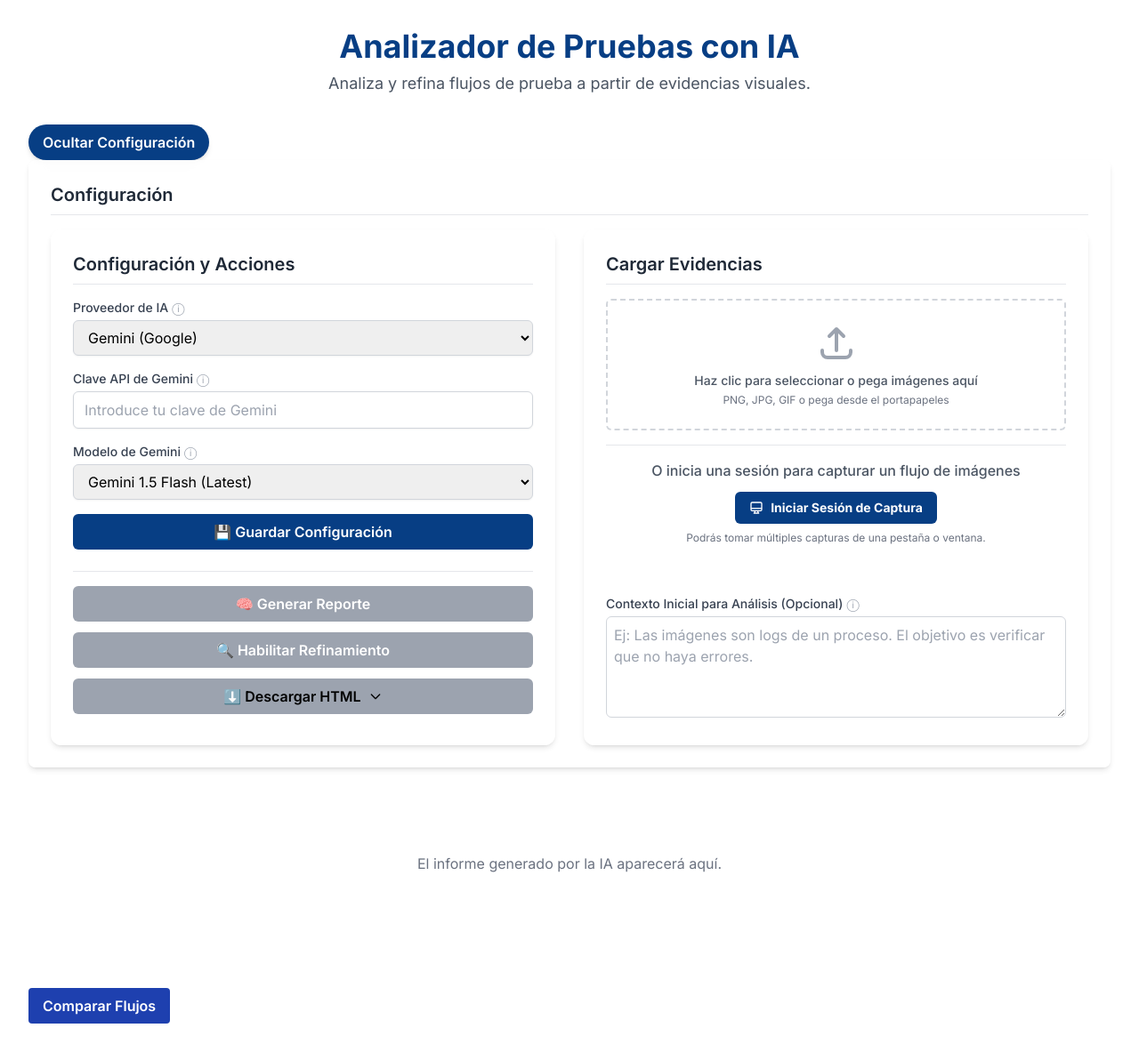
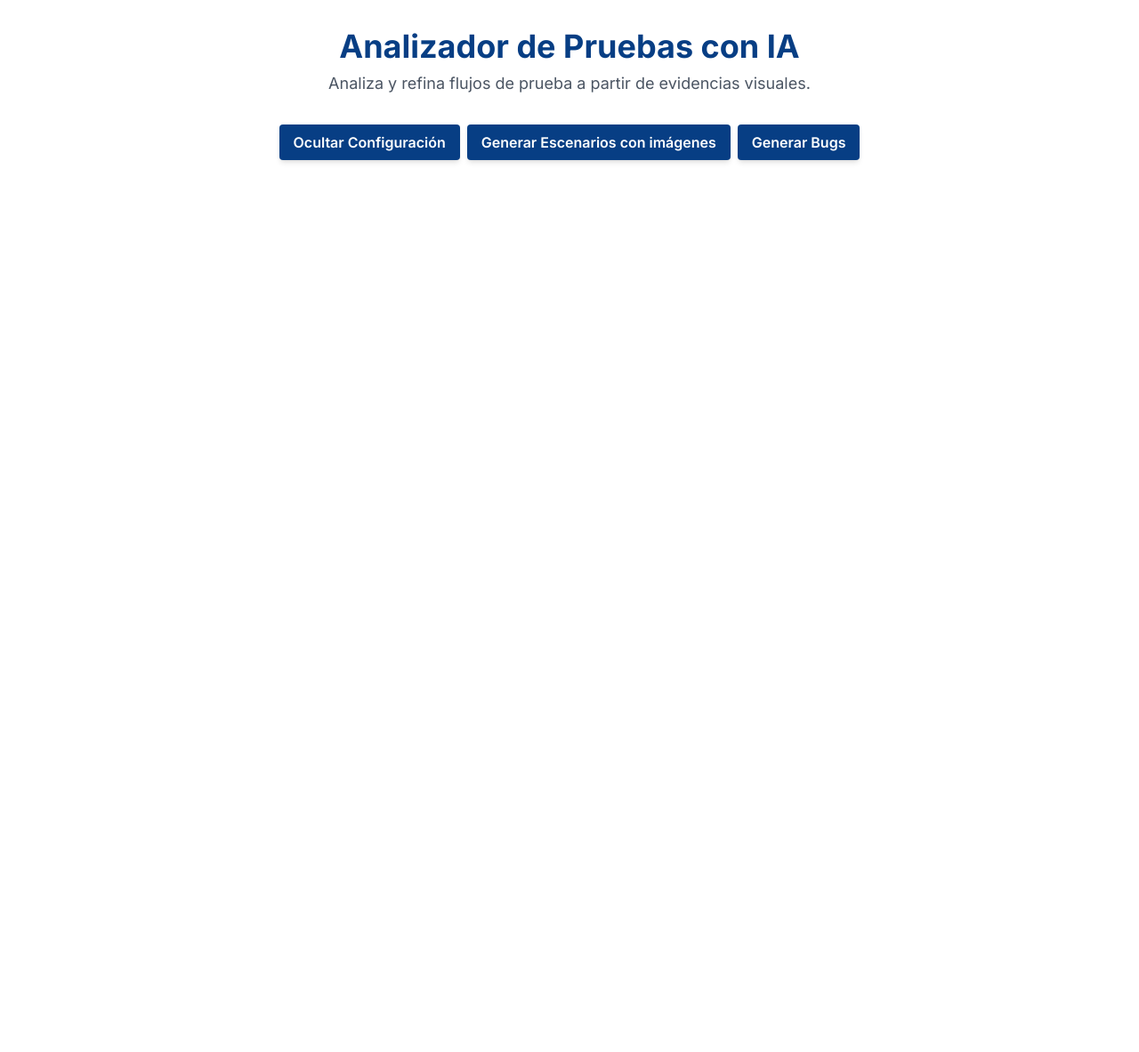
Before and after one commit to anbepa/analizador-ia-react, a React (Vite) app: page / in a window 1280 px wide. Shown: the whole page at 89% size. After the commit the page ends 800 px from the top, so only its background shows below. Built offline with nearby package versions, Linux system fonts and the light colour scheme.

Commit message:
Add scenario and bug generation toggles

```diff
--- a/src/App.jsx
+++ b/src/App.jsx
@@ -18,7 +18,9 @@ function App() {
         reports,
         isConfigVisible
     } = useAppContext();
-    const [comparisonResult, setComparisonResult] = React.useState(null);
+
+    const [showScenario, setShowScenario] = React.useState(false);
+    const [showBugs, setShowBugs] = React.useState(false);
 
     return (
         <div className="container mx-auto p-4 md:p-8 max-w-7xl">
@@ -27,8 +29,24 @@ function App() {
                 <p className="text-lg text-gray-600 mt-2">Analiza y refina flujos de prueba a partir de evidencias visuales.</p>
             </header>
 
+            <div className="flex flex-wrap gap-2 justify-center mb-4">
                 <ConfigToggler />
+                <button
+                    onClick={() => setShowScenario(!showScenario)}
+                    className="bg-primary text-white font-semibold py-2 px-4 rounded shadow-md hover:bg-primary/90 transition-colors"
+                >
+                    {showScenario ? 'Ocultar Escenarios' : 'Generar Escenarios con imágenes'}
+                </button>
+                <button
+                    onClick={() => setShowBugs(!showBugs)}
+                    className="bg-primary text-white font-semibold py-2 px-4 rounded shadow-md hover:bg-primary/90 transition-colors"
+                >
+                    {showBugs ? 'Ocultar Bugs' : 'Generar Bugs'}
+                </button>
+            </div>
             <div className="flex flex-col gap-8 mt-16 md:mt-0">
+                {showScenario && (
+                    <>
                         {isConfigVisible && (
                             <div className="bg-white rounded-lg shadow-md p-6 glassmorphism">
                                 <h2 className="text-xl font-semibold mb-4 text-gray-800 border-b pb-2">Configuración</h2>
@@ -44,17 +62,10 @@ function App() {
                             <ReportDisplay />
                             {isRefining && <RefinementControls />}
                         </div>
+                    </>
+                )}
 
-                <FlowComparison onComparisonGenerated={setComparisonResult} />
-
-                {comparisonResult && (
-                    <div className="bg-white rounded-xl shadow-md p-6">
-                        <h3 className="text-lg font-semibold mb-2">Resultado de Comparación</h3>
-                        <pre className="bg-gray-100 p-4 rounded text-sm overflow-auto">
-                            {JSON.stringify(comparisonResult, null, 2)}
-                        </pre>
-                    </div>
-                )}
+                {showBugs && <FlowComparison showForm={showBugs} setShowForm={setShowBugs} />}
             </div>
 
             <TicketModal
--- a/src/components/BugReport.jsx
+++ b/src/components/BugReport.jsx
@@ -16,14 +16,42 @@ function BugReport({ data, flowA = [], flowB = [], onClose }) {
 
     const handleDownload = () => {
         if (!reportRef.current) return;
-        const opt = {
-            margin: 10,
-            filename: `reporte_bugs_comparacion_${new Date().toISOString().split('T')[0]}.pdf`,
-            html2canvas: { scale: 2, useCORS: true },
-            jsPDF: { unit: 'mm', format: 'a4', orientation: 'portrait' }
-        };
-        html2pdf().set(opt).from(reportRef.current).save();
+        const node = reportRef.current;
+        const buttons = node.querySelectorAll('.pdf-hide');
+        buttons.forEach((b) => (b.style.display = 'none'));
+
+        const images = node.querySelectorAll('img');
+        const loadPromises = Array.from(images).map((img) => {
+            if (img.complete) return Promise.resolve();
+            return new Promise((resolve) => {
+                const onLoad = () => {
+                    img.removeEventListener('load', onLoad);
+                    resolve();
+                };
+                img.addEventListener('load', onLoad);
+                img.addEventListener('error', onLoad);
+            });
+        });
+
+        Promise.all(loadPromises).then(() => {
+            const opt = {
+                margin: 10,
+                filename: `reporte_bugs_comparacion_${new Date()
+                    .toISOString()
+                    .split('T')[0]}.pdf`,
+                html2canvas: { scale: 2, useCORS: true },
+                jsPDF: { unit: 'mm', format: 'a4', orientation: 'portrait' }
+            };
+            const res = html2pdf().set(opt).from(node).save();
+            const restore = () => buttons.forEach((b) => (b.style.display = ''));
+            if (res && typeof res.then === 'function') {
+                res.then(restore);
+            } else {
+                restore();
+            }
+        });
     };
+
 
     const severityStyles = {
         Alta: { border: 'border-red-600', bg: 'bg-red-50' },
@@ -32,7 +60,7 @@ function BugReport({ data, flowA = [], flowB = [], onClose }) {
     };
 
     return (
-        <div className="mt-6" ref={reportRef}>
+        <div className="mt-6" ref={reportRef} id="pdf-export-section">
             <div className="flex justify-between items-center border-b pb-2 mb-4">
                 <h3 className="text-xl font-semibold text-gray-800 flex items-center gap-2">
                     🐞 Reporte de Bugs Encontrados
@@ -40,13 +68,13 @@ function BugReport({ data, flowA = [], flowB = [], onClose }) {
                 <div className="space-x-2 flex">
                     <button
                         onClick={handleDownload}
-                        className="bg-blue-600 hover:bg-blue-700 text-white font-semibold px-4 py-2 rounded text-sm"
+                        className="bg-blue-600 hover:bg-blue-700 text-white font-semibold px-4 py-2 rounded text-sm pdf-hide"
                     >
                         📄 Descargar PDF
                     </button>
                     <button
                         onClick={onClose}
-                        className="bg-gray-100 hover:bg-gray-200 text-gray-800 font-semibold px-4 py-2 rounded text-sm"
+                        className="bg-gray-100 hover:bg-gray-200 text-gray-800 font-semibold px-4 py-2 rounded text-sm pdf-hide"
                     >
                         Cerrar Reporte
                     </button>
@@ -95,13 +123,13 @@ function BugReport({ data, flowA = [], flowB = [], onClose }) {
                                 {imgA && (
                                     <div className="flex flex-col items-start">
                                         <span className="text-sm font-semibold mb-1 flex items-center gap-1">🖼️ Flujo A: {bug.imagen_referencia_flujo_a}</span>
-                                        <img src={imgA} alt={bug.imagen_referencia_flujo_a} className="w-32 h-auto rounded border" />
+                                        <img src={imgA} alt={bug.imagen_referencia_flujo_a} className="w-32 h-auto rounded border" crossOrigin="anonymous" />
                                     </div>
                                 )}
                                 {imgB && (
                                     <div className="flex flex-col items-start">
                                         <span className="text-sm font-semibold mb-1 flex items-center gap-1">🖼️ Flujo B: {bug.imagen_referencia_flujo_b}</span>
-                                        <img src={imgB} alt={bug.imagen_referencia_flujo_b} className="w-32 h-auto rounded border" />
+                                        <img src={imgB} alt={bug.imagen_referencia_flujo_b} className="w-32 h-auto rounded border" crossOrigin="anonymous" />
                                     </div>
                                 )}
                             </div>
@@ -110,12 +138,6 @@ function BugReport({ data, flowA = [], flowB = [], onClose }) {
                 );
             })}
 
-            <div className="mt-8">
-                <h4 className="text-lg font-semibold mb-2 flex items-center gap-2">🧾 Resultado en JSON</h4>
-                <pre className="bg-gray-100 p-4 rounded text-sm font-mono text-gray-700 max-h-96 overflow-auto">
-                    {JSON.stringify(data, null, 2)}
-                </pre>
-            </div>
         </div>
     );
 }
--- a/src/components/ConfigToggler.jsx
+++ b/src/components/ConfigToggler.jsx
@@ -7,7 +7,7 @@ const ConfigToggler = () => {
     return (
         <button
             onClick={() => setShowConfigurationPanel(!showConfigurationPanel)}
-            className="fixed bottom-4 right-4 z-50 md:static bg-primary text-white font-semibold py-2 px-4 rounded-full shadow-md hover:bg-primary/90 transition-colors w-48 md:w-auto"
+            className="bg-primary text-white font-semibold py-2 px-4 rounded shadow-md hover:bg-primary/90 transition-colors"
         >
             {showConfigurationPanel ? 'Ocultar Configuración' : 'Mostrar Configuración'}
         </button>
--- a/src/components/FlowComparison.jsx
+++ b/src/components/FlowComparison.jsx
@@ -15,8 +15,11 @@ function slugify(str) {
         .replace(/(^-|-$)/g, '');
 }
 
-function FlowComparison({ onComparisonGenerated }) {
-    const [showForm, setShowForm] = useState(false);
+function FlowComparison({ onComparisonGenerated, showForm: showFormProp, setShowForm: setShowFormProp }) {
+    const [internalShowForm, setInternalShowForm] = useState(false);
+    const controlled = typeof showFormProp === 'boolean' && typeof setShowFormProp === 'function';
+    const showForm = controlled ? showFormProp : internalShowForm;
+    const setShowForm = controlled ? setShowFormProp : setInternalShowForm;
     const [currentFlowTitle, setCurrentFlowTitle] = useState('');
     const [currentFlowSprint, setCurrentFlowSprint] = useState('');
     const [currentGeneratedId, setCurrentGeneratedId] = useState('');
@@ -146,14 +149,14 @@ function FlowComparison({ onComparisonGenerated }) {
                     onClick={() => setShowForm(true)}
                     className="bg-blue-800 text-white rounded font-semibold px-4 py-2"
                 >
-                    Comparar Flujos
+                    Generar Bugs
                 </button>
             )}
 
             {showForm && (
                 <div className="bg-white rounded-xl shadow-md p-6 mt-4">
                     <h2 className="text-xl font-semibold mb-4 text-gray-800 border-b pb-2">
-                        Comparación de Flujos
+                        Generar Bugs
                     </h2>
                     <div className="grid grid-cols-1 md:grid-cols-2 gap-4">
                         <div>
--- a/src/index.css
+++ b/src/index.css
@@ -134,3 +134,9 @@ body {
 .thumb-title {
     @apply text-xs text-center mt-1 font-medium;
 }
+
+@media print {
+    .pdf-hide {
+        display: none !important;
+    }
+}
```
Lines whose indentation alone changed are shown as unchanged.
